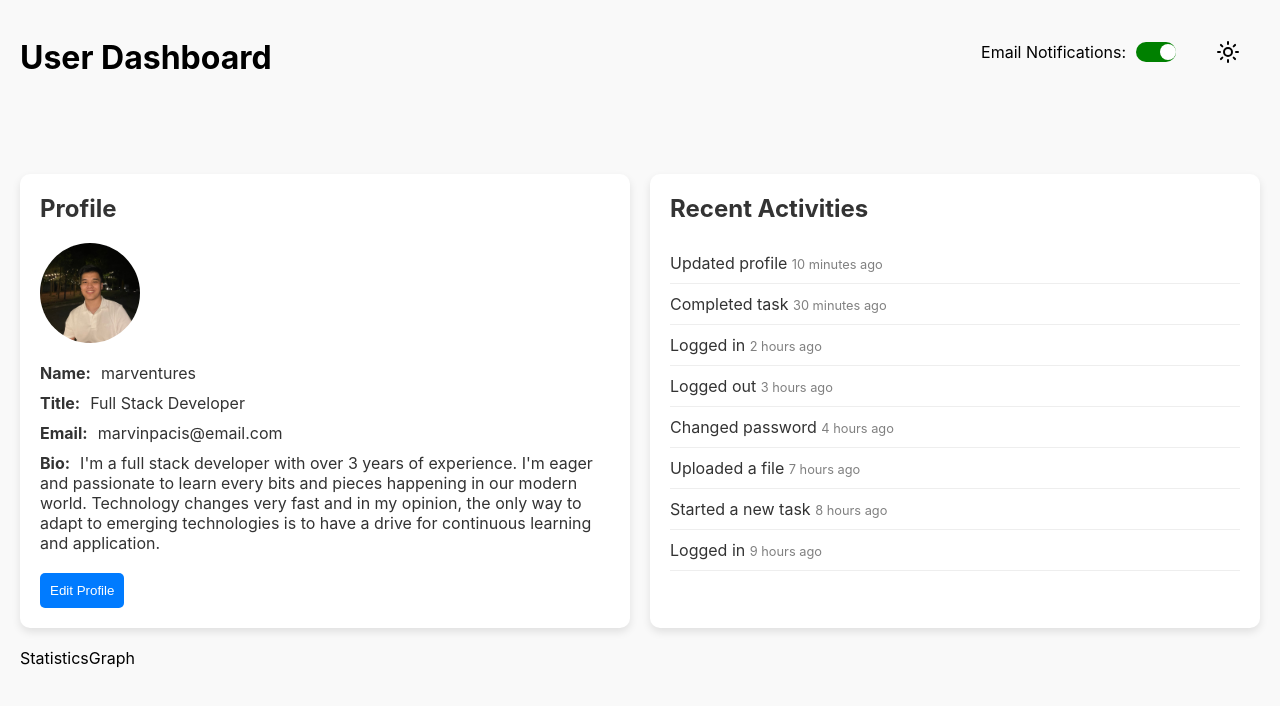
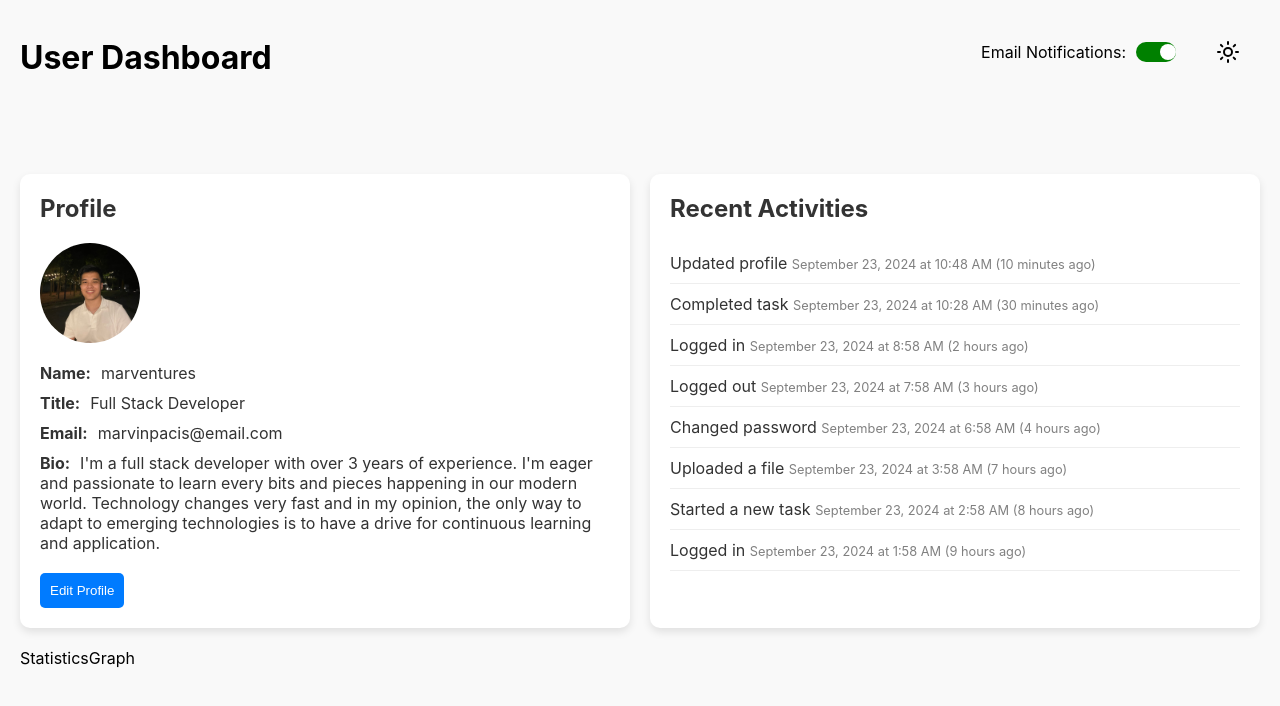
Before and after one commit to marventures/user-dashboard, a React (Create React App) app: page / in a window 1280 px wide. Shown: the top 706 px of the page. Built offline with nearby package versions, Linux system fonts and the light colour scheme.

Commit message:
feat: update code to use actual dates and times

```diff
--- a/src/components/ActivityList/ActivityList.jsx
+++ b/src/components/ActivityList/ActivityList.jsx
@@ -2,6 +2,7 @@
 import { ActivityContainer, ActivityItem, Timestamp, SectionTitle } from './ActivityList.styled';
 import { useDarkMode } from '../../contexts/DarkModeContext';
 import { activities } from '../../lib/placeholder-data';
+import { formatDate, calculateTimeAgo } from '../../utils';
 
 export const ActivityList = () => {
   const { darkMode } = useDarkMode();
@@ -9,9 +10,12 @@ export const ActivityList = () => {
   return (
     <ActivityContainer darkMode={darkMode}>
       <SectionTitle>Recent Activities</SectionTitle>
-      {activities.map((act, index) => (
+      {activities.map((activity, index) => (
         <ActivityItem key={index} darkMode={darkMode}>
-          {act.activity} <Timestamp>{act.time}</Timestamp>
+          {activity.name}{' '}
+          <Timestamp>
+            {formatDate(activity.date)} ({calculateTimeAgo(activity.date)})
+          </Timestamp>
         </ActivityItem>
       ))}
     </ActivityContainer>
--- a/src/components/ActivityList/ActivityList.styled.js
+++ b/src/components/ActivityList/ActivityList.styled.js
@@ -21,7 +21,7 @@ export const ActivityItem = styled.div`
   cursor: pointer;
 
   &:hover {
-    background-color: ${({ darkMode }) => (darkMode ? '#555' : '#f8f9fa')};
+    background-color: ${({ darkMode }) => (darkMode ? '#555' : '#ced4da')};
   }
 `;
 
--- a/src/lib/placeholder-data.js
+++ b/src/lib/placeholder-data.js
@@ -1,10 +1,10 @@
 export const activities = [
-  { activity: 'Updated profile', time: '10 minutes ago' },
-  { activity: 'Completed task', time: '30 minutes ago' },
-  { activity: 'Logged in', time: '2 hours ago' },
-  { activity: 'Logged out', time: '3 hours ago' },
-  { activity: 'Changed password', time: '4 hours ago' },
-  { activity: 'Uploaded a file', time: '7 hours ago' },
-  { activity: 'Started a new task', time: '8 hours ago' },
-  { activity: 'Logged in', time: '9 hours ago' },
+  { name: 'Updated profile', date: new Date(Date.now() - 10 * 60000) },
+  { name: 'Completed task', date: new Date(Date.now() - 30 * 60000) },
+  { name: 'Logged in', date: new Date(Date.now() - 2 * 3600000) },
+  { name: 'Logged out', date: new Date(Date.now() - 3 * 3600000) },
+  { name: 'Changed password', date: new Date(Date.now() - 4 * 3600000) },
+  { name: 'Uploaded a file', date: new Date(Date.now() - 7 * 3600000) },
+  { name: 'Started a new task', date: new Date(Date.now() - 8 * 3600000) },
+  { name: 'Logged in', date: new Date(Date.now() - 9 * 3600000) },
 ];
--- /dev/null
+++ b/src/utils/index.js
@@ -0,0 +1,22 @@
+export const formatDate = date => {
+  return date.toLocaleString('en-US', {
+    hour: 'numeric',
+    minute: 'numeric',
+    hour12: true,
+    month: 'long',
+    day: 'numeric',
+    year: 'numeric',
+  });
+};
+
+export const calculateTimeAgo = date => {
+  const currentTime = new Date();
+  const timeDifference = Math.floor((currentTime - date) / 1000);
+  const hours = Math.floor(timeDifference / 3600);
+  const minutes = Math.floor((timeDifference % 3600) / 60);
+
+  if (hours > 0) {
+    return `${hours} hour${hours > 1 ? 's' : ''} ago`;
+  }
+  return `${minutes} minute${minutes > 1 ? 's' : ''} ago`;
+};
```
